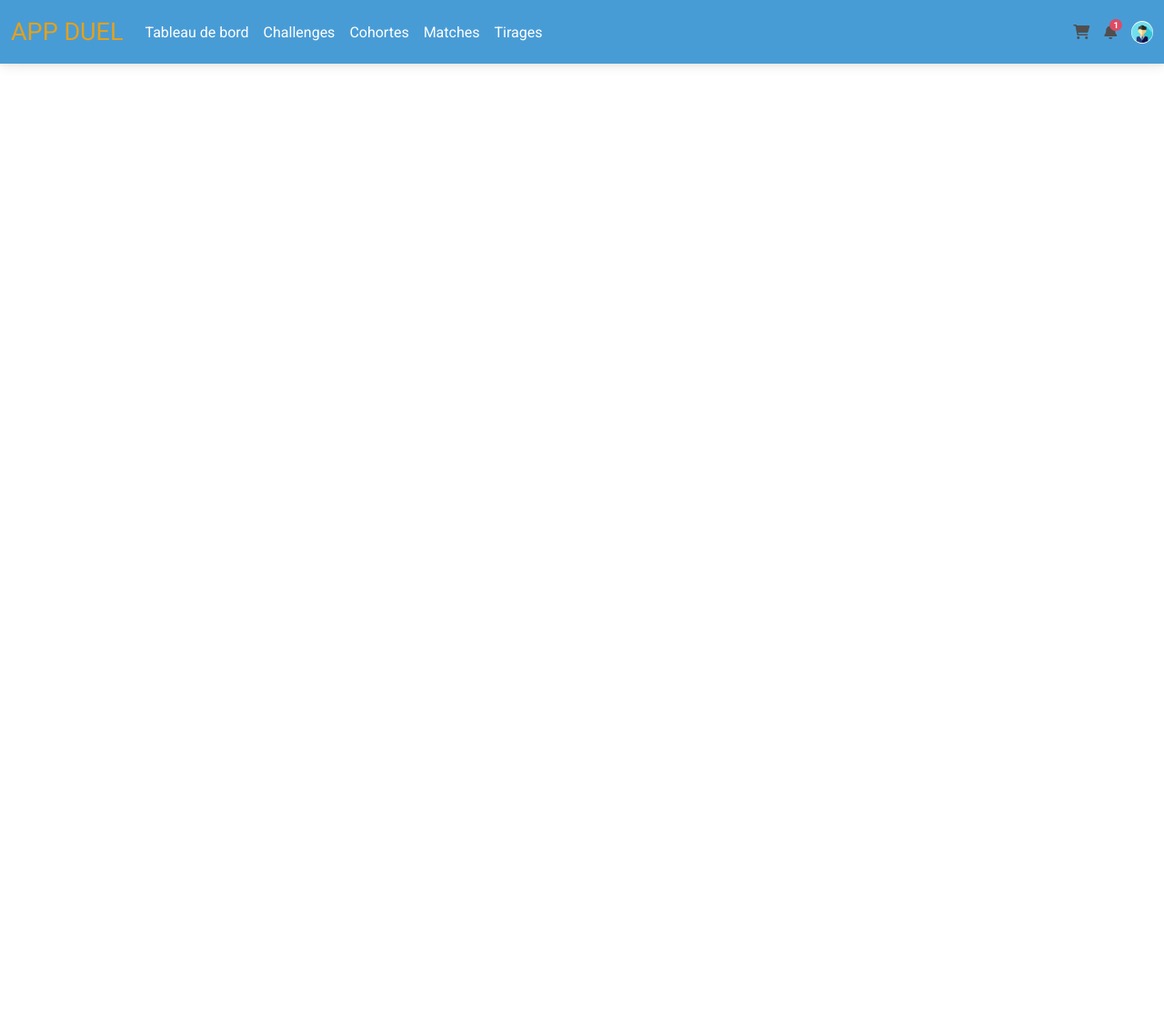
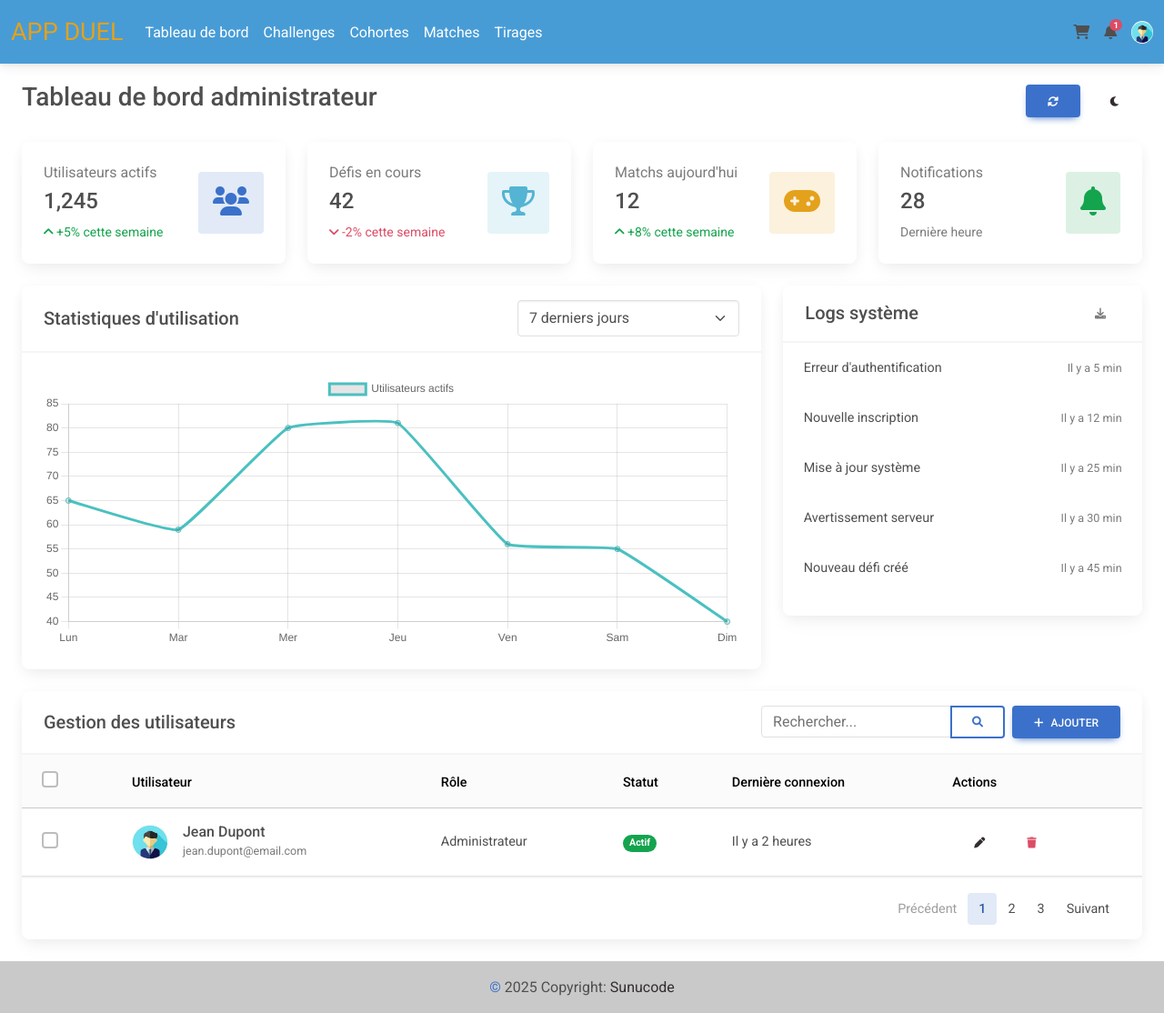
Before and after one commit to NiangPro/duel_app, a PHP site: page /index.php?page=dashboard in a window 1280 px wide. Shown: the whole page at 91% size. Before the commit the page ends 73 px from the top, so only its background shows below. Run offline with PHP 8.4, Linux system fonts and the light colour scheme; the visitor is signed in with stand-in values (Sample User, id 1); some libraries are stand-ins or nearby versions.

Commit message:
refractory

```diff
--- a/controllers/dashboardcontroller.php
+++ b/controllers/dashboardcontroller.php
@@ -6,5 +6,5 @@ if (!isset($_SESSION["user"])) {
 
 require_once("views/includes/entete.php");
 require_once("views/includes/navbar.php");
-require_once("views/dashboard.php");
+require_once("views/admin/dashboard.php");
 require_once("views/includes/footer.php");
--- /dev/null
+++ b/views/admin/dashboard.php
@@ -0,0 +1,288 @@
+
+<div class="container-fluid px-4 my-4" style="margin-top: 90px!important;">
+    <!-- En-tête du tableau de bord -->
+    <div class="d-flex justify-content-between align-items-center mb-4">
+        <h2 class="h3">Tableau de bord administrateur</h2>
+        <div class="d-flex gap-2">
+            <button class="btn btn-primary" data-mdb-toggle="tooltip" title="Actualiser les données">
+                <i class="fas fa-sync-alt"></i>
+            </button>
+            <div class="btn-group shadow-0">
+                <button class="btn btn-link text-dark" data-mdb-toggle="tooltip" title="Mode clair/sombre">
+                    <i class="fas fa-moon"></i>
+                </button>
+            </div>
+        </div>
+    </div>
+
+    <!-- Cartes de statistiques -->
+    <div class="row g-4 mb-4">
+        <div class="col-xl-3 col-sm-6">
+            <div class="card">
+                <div class="card-body">
+                    <div class="d-flex justify-content-between align-items-center">
+                        <div>
+                            <h6 class="fw-normal text-muted mb-2">Utilisateurs actifs</h6>
+                            <h4 class="mb-0">1,245</h4>
+                            <div class="small text-success mt-2">
+                                <i class="fas fa-angle-up"></i> +5% cette semaine
+                            </div>
+                        </div>
+                        <div class="avatar-md bg-primary-subtle rounded p-3">
+                            <i class="fas fa-users fa-2x text-primary"></i>
+                        </div>
+                    </div>
+                </div>
+            </div>
+        </div>
+
+        <div class="col-xl-3 col-sm-6">
+            <div class="card">
+                <div class="card-body">
+                    <div class="d-flex justify-content-between align-items-center">
+                        <div>
+                            <h6 class="fw-normal text-muted mb-2">Défis en cours</h6>
+                            <h4 class="mb-0">42</h4>
+                            <div class="small text-danger mt-2">
+                                <i class="fas fa-angle-down"></i> -2% cette semaine
+                            </div>
+                        </div>
+                        <div class="avatar-md bg-info-subtle rounded p-3">
+                            <i class="fas fa-trophy fa-2x text-info"></i>
+                        </div>
+                    </div>
+                </div>
+            </div>
+        </div>
+
+        <div class="col-xl-3 col-sm-6">
+            <div class="card">
+                <div class="card-body">
+                    <div class="d-flex justify-content-between align-items-center">
+                        <div>
+                            <h6 class="fw-normal text-muted mb-2">Matchs aujourd'hui</h6>
+                            <h4 class="mb-0">12</h4>
+                            <div class="small text-success mt-2">
+                                <i class="fas fa-angle-up"></i> +8% cette semaine
+                            </div>
+                        </div>
+                        <div class="avatar-md bg-warning-subtle rounded p-3">
+                            <i class="fas fa-gamepad fa-2x text-warning"></i>
+                        </div>
+                    </div>
+                </div>
+            </div>
+        </div>
+
+        <div class="col-xl-3 col-sm-6">
+            <div class="card">
+                <div class="card-body">
+                    <div class="d-flex justify-content-between align-items-center">
+                        <div>
+                            <h6 class="fw-normal text-muted mb-2">Notifications</h6>
+                            <h4 class="mb-0">28</h4>
+                            <div class="small text-muted mt-2">
+                                Dernière heure
+                            </div>
+                        </div>
+                        <div class="avatar-md bg-success-subtle rounded p-3">
+                            <i class="fas fa-bell fa-2x text-success"></i>
+                        </div>
+                    </div>
+                </div>
+            </div>
+        </div>
+    </div>
+
+    <!-- Graphiques et tableaux -->
+    <div class="row g-4 mb-4">
+        <!-- Graphique d'activité -->
+        <div class="col-xl-8">
+            <div class="card">
+                <div class="card-header py-3">
+                    <div class="row g-3 align-items-center">
+                        <div class="col-md-8">
+                            <h5 class="mb-0">Statistiques d'utilisation</h5>
+                        </div>
+                        <div class="col-md-4">
+                            <select class="form-select">
+                                <option value="7">7 derniers jours</option>
+                                <option value="15">15 derniers jours</option>
+                                <option value="30">30 derniers jours</option>
+                            </select>
+                        </div>
+                    </div>
+                </div>
+                <div class="card-body">
+                    <canvas id="activityChart" style="height: 300px;"></canvas>
+                </div>
+            </div>
+        </div>
+
+        <!-- Logs système -->
+        <div class="col-xl-4">
+            <div class="card">
+                <div class="card-header py-3">
+                    <div class="d-flex justify-content-between align-items-center">
+                        <h5 class="mb-0">Logs système</h5>
+                        <button class="btn btn-sm btn-link text-muted" data-mdb-toggle="tooltip" title="Exporter les logs">
+                            <i class="fas fa-download"></i>
+                        </button>
+                    </div>
+                </div>
+                <div class="card-body p-0">
+                    <div class="table-responsive" style="height: 300px;">
+                        <table class="table table-hover mb-0">
+                            <tbody>
+                                <tr class="text-danger">
+                                    <td class="border-0">Erreur d'authentification</td>
+                                    <td class="text-end border-0"><small class="text-muted">Il y a 5 min</small></td>
+                                </tr>
+                                <tr>
+                                    <td class="border-0">Nouvelle inscription</td>
+                                    <td class="text-end border-0"><small class="text-muted">Il y a 12 min</small></td>
+                                </tr>
+                                <tr>
+                                    <td class="border-0">Mise à jour système</td>
+                                    <td class="text-end border-0"><small class="text-muted">Il y a 25 min</small></td>
+                                </tr>
+                                <tr class="text-warning">
+                                    <td class="border-0">Avertissement serveur</td>
+                                    <td class="text-end border-0"><small class="text-muted">Il y a 30 min</small></td>
+                                </tr>
+                                <tr>
+                                    <td class="border-0">Nouveau défi créé</td>
+                                    <td class="text-end border-0"><small class="text-muted">Il y a 45 min</small></td>
+                                </tr>
+                            </tbody>
+                        </table>
+                    </div>
+                </div>
+            </div>
+        </div>
+    </div>
+
+    <!-- Gestion des utilisateurs -->
+    <div class="card">
+        <div class="card-header py-3">
+            <div class="row g-3 align-items-center">
+                <div class="col-md-4">
+                    <h5 class="mb-0">Gestion des utilisateurs</h5>
+                </div>
+                <div class="col-md-8">
+                    <div class="d-flex gap-2 justify-content-md-end">
+                        <div class="input-group w-auto">
+                            <input type="text" class="form-control" placeholder="Rechercher..." aria-label="Rechercher">
+                            <button class="btn btn-outline-primary" type="button">
+                                <i class="fas fa-search"></i>
+                            </button>
+                        </div>
+                        <button class="btn btn-primary">
+                            <i class="fas fa-plus me-2"></i>Ajouter
+                        </button>
+                    </div>
+                </div>
+            </div>
+        </div>
+        <div class="card-body p-0">
+            <div class="table-responsive">
+                <table class="table table-hover align-middle mb-0">
+                    <thead class="table-light">
+                        <tr>
+                            <th scope="col">
+                                <div class="form-check">
+                                    <input class="form-check-input" type="checkbox" value="" id="checkAll">
+                                </div>
+                            </th>
+                            <th scope="col">Utilisateur</th>
+                            <th scope="col">Rôle</th>
+                            <th scope="col">Statut</th>
+                            <th scope="col">Dernière connexion</th>
+                            <th scope="col">Actions</th>
+                        </tr>
+                    </thead>
+                    <tbody>
+                        <tr>
+                            <td>
+                                <div class="form-check">
+                                    <input class="form-check-input" type="checkbox" value="">
+                                </div>
+                            </td>
+                            <td>
+                                <div class="d-flex align-items-center">
+                                    <img src="/img/profil.jpg" alt="" style="width: 40px; height: 40px" class="rounded-circle me-3" />
+                                    <div>
+                                        <h6 class="mb-0">Jean Dupont</h6>
+                                        <small class="text-muted">jean.dupont@email.com</small>
+                                    </div>
+                                </div>
+                            </td>
+                            <td>Administrateur</td>
+                            <td><span class="badge bg-success rounded-pill">Actif</span></td>
+                            <td>Il y a 2 heures</td>
+                            <td>
+                                <div class="btn-group shadow-0">
+                                    <button class="btn btn-link text-dark" data-mdb-toggle="tooltip" title="Modifier">
+                                        <i class="fas fa-pen"></i>
+                                    </button>
+                                    <button class="btn btn-link text-danger" data-mdb-toggle="tooltip" title="Supprimer">
+                                        <i class="fas fa-trash"></i>
+                                    </button>
+                                </div>
+                            </td>
+                        </tr>
+                        <!-- Ajoutez d'autres lignes d'utilisateurs ici -->
+                    </tbody>
+                </table>
+            </div>
+        </div>
+        <div class="card-footer py-3">
+            <nav aria-label="Page navigation">
+                <ul class="pagination justify-content-end mb-0">
+                    <li class="page-item disabled">
+                        <a class="page-link" href="#" tabindex="-1" aria-disabled="true">Précédent</a>
+                    </li>
+                    <li class="page-item active"><a class="page-link" href="#">1</a></li>
+                    <li class="page-item"><a class="page-link" href="#">2</a></li>
+                    <li class="page-item"><a class="page-link" href="#">3</a></li>
+                    <li class="page-item">
+                        <a class="page-link" href="#">Suivant</a>
+                    </li>
+                </ul>
+            </nav>
+        </div>
+    </div>
+</div>
+
+<!-- Scripts pour les graphiques -->
+<script src="https://cdn.jsdelivr.net/npm/chart.js"></script>
+<script>
+    // Configuration du graphique d'activité
+    const ctx = document.getElementById('activityChart').getContext('2d');
+    new Chart(ctx, {
+        type: 'line',
+        data: {
+            labels: ['Lun', 'Mar', 'Mer', 'Jeu', 'Ven', 'Sam', 'Dim'],
+            datasets: [{
+                label: 'Utilisateurs actifs',
+                data: [65, 59, 80, 81, 56, 55, 40],
+                borderColor: 'rgb(75, 192, 192)',
+                tension: 0.1
+            }]
+        },
+        options: {
+            responsive: true,
+            maintainAspectRatio: false,
+            plugins: {
+                legend: {
+                    position: 'top',
+                }
+            }
+        }
+    });
+
+    // Initialisation des tooltips
+    document.querySelectorAll('[data-mdb-toggle="tooltip"]').forEach(element => {
+        new mdb.Tooltip(element);
+    });
+</script>
--- a/views/includes/navbar.php
+++ b/views/includes/navbar.php
@@ -24,7 +24,7 @@
       <!-- Left links -->
       <ul class="navbar-nav me-auto mb-2 mb-lg-0">
         <li class="nav-item">
-          <a class="nav-link" href="#">Tableau de bord</a>
+          <a class="nav-link" href="?page=dashboard">Tableau de bord</a>
         </li>
         <li class="nav-item">
           <a class="nav-link" href="?page=challenge">Challenges</a>
```
Also changed, not shown: css/admin-dashboard.css (added, +142 -0 lines), js/admin-dashboard.js (added, +132 -0 lines).
